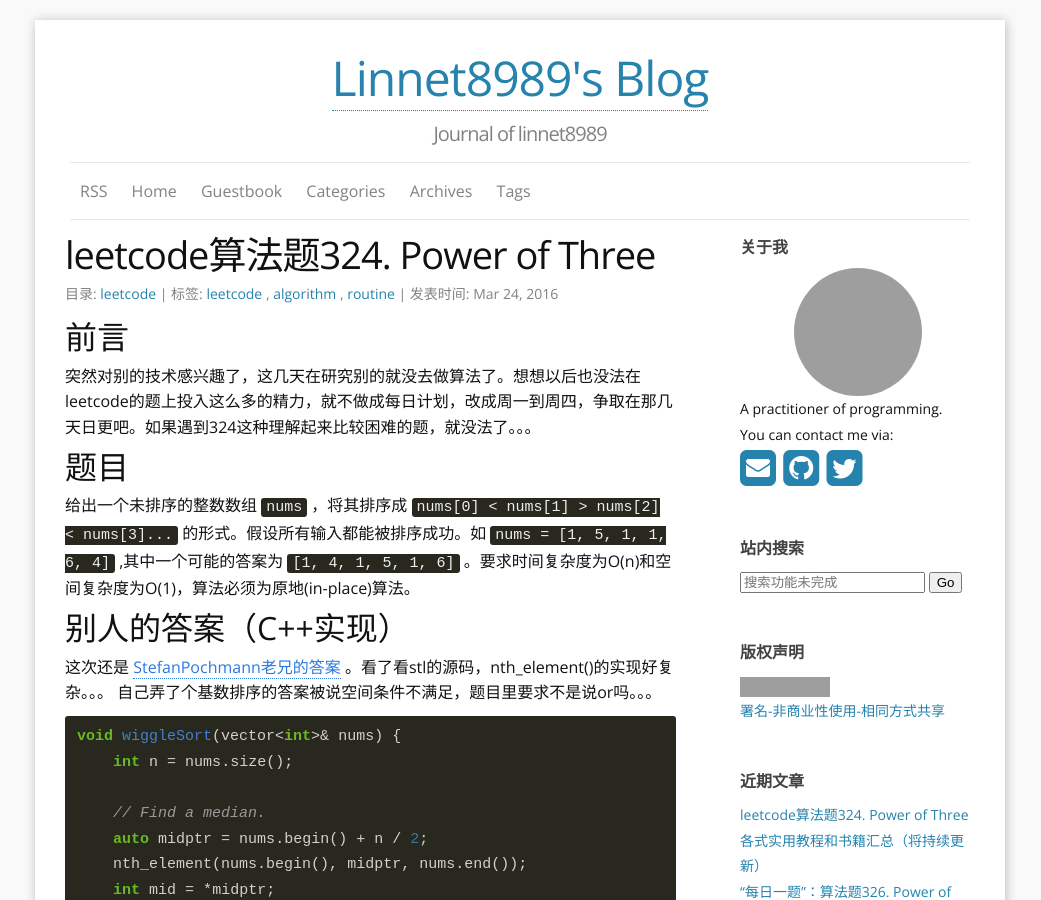
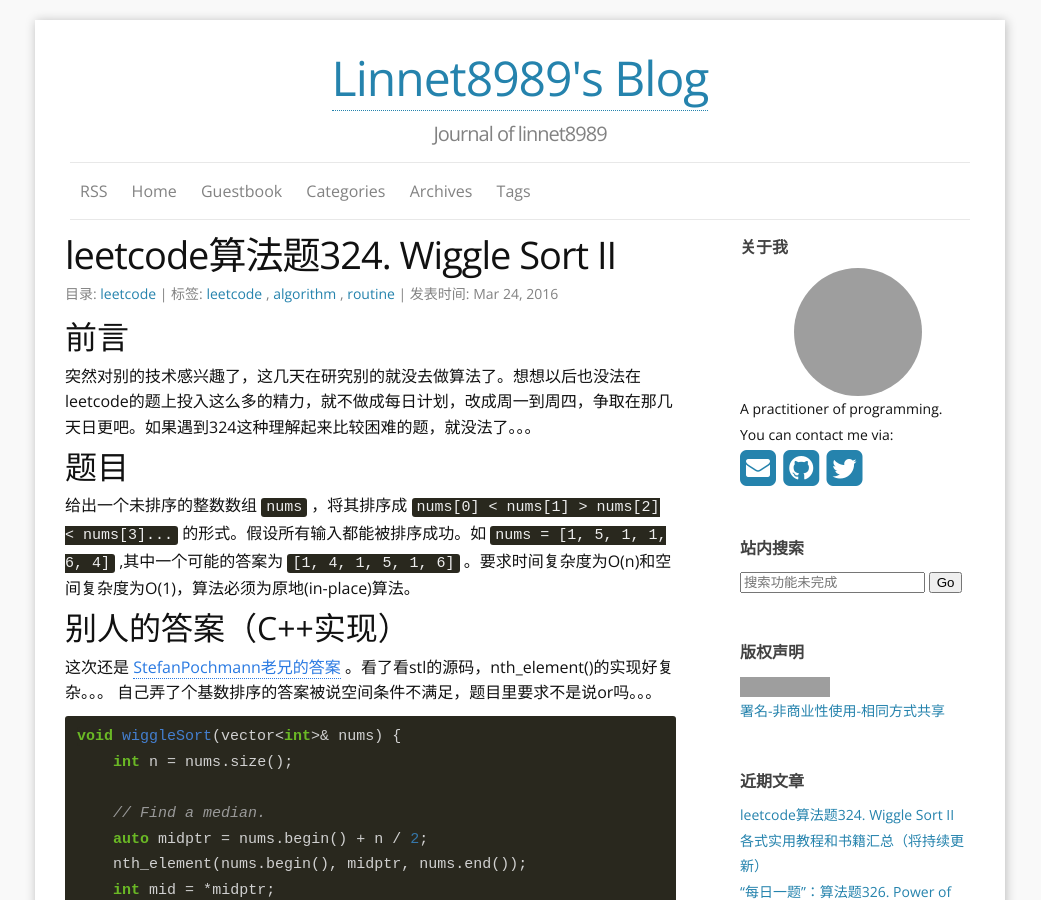
Before and after one commit to linnet8989/linnet8989.github.io, a Jekyll site: the page built from _posts/2016-03-24-leetcode-324.md, in a window 1280 px wide and 900 px high. Shown: the whole window, without its empty margins (120-1161 px from the left). Built offline with Jekyll 4.4.1, drawn with Linux system fonts in a browser that asks for light colours; nearby versions of some CDN libraries; comment, search, counter and statistics services are not loaded; grey boxes are pictures that could not be loaded.

Commit message:
bug fixed

```diff
--- a/_posts/2016-03-24-leetcode-324.md
+++ b/_posts/2016-03-24-leetcode-324.md
@@ -1,6 +1,6 @@
 ---
 published: true
-title: leetcode算法题324. Power of Three
+title: leetcode算法题324. Wiggle Sort II
 layout: post
 author: linnet8989
 category: leetcode
```
